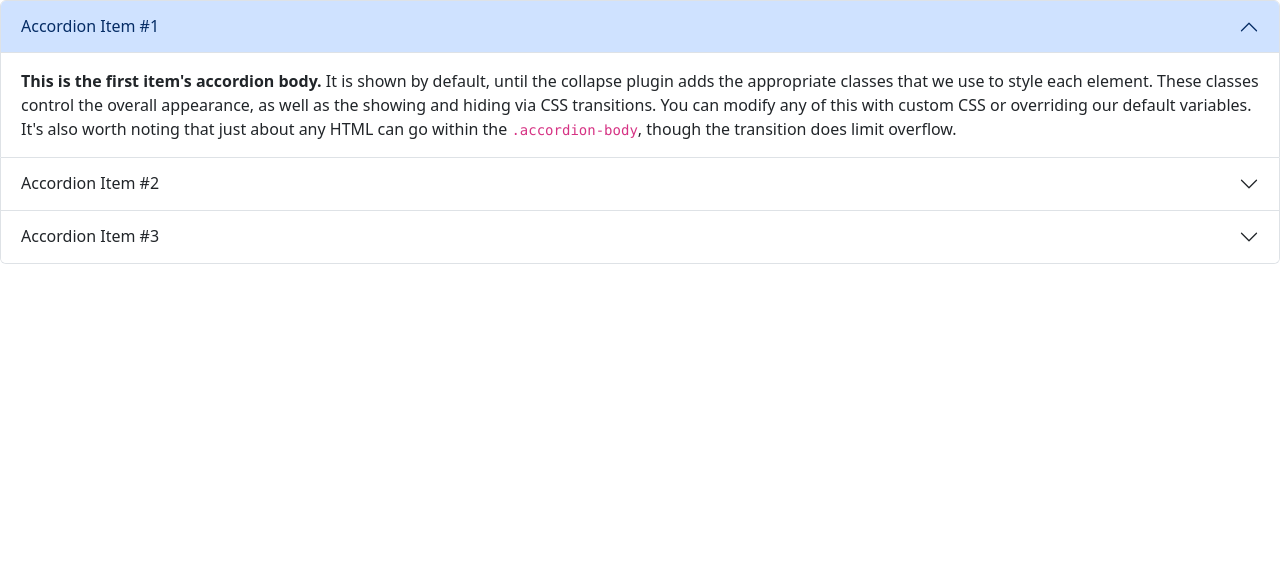
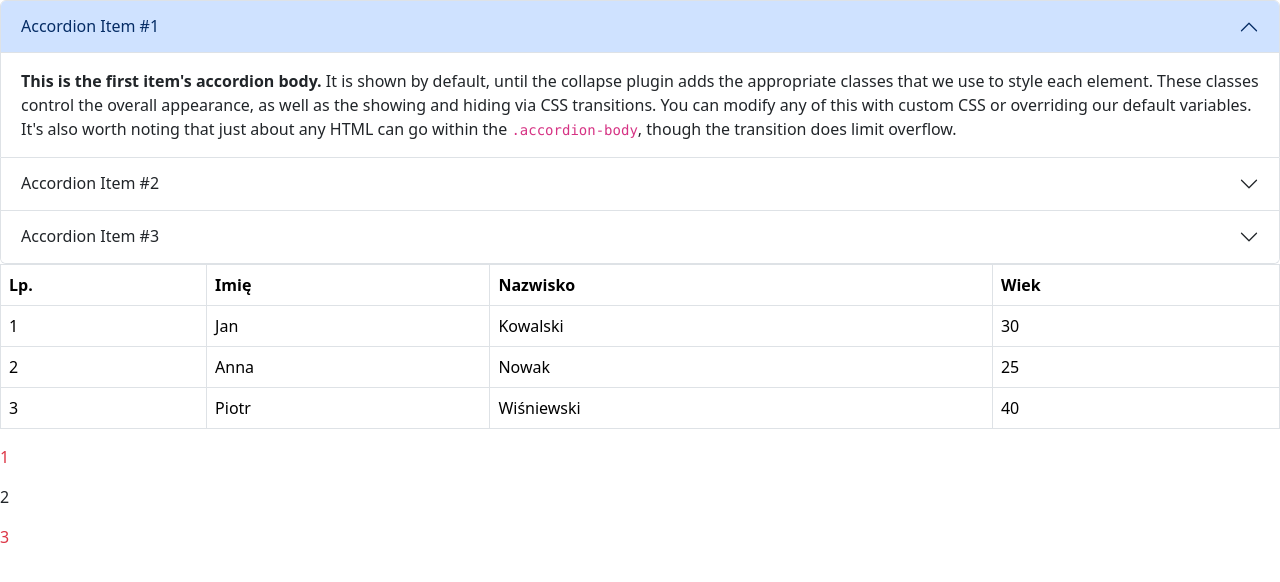
Before and after one commit to Materka11/Gik, a plain HTML site: page index.html in a window 1280 px wide. Shown: the part 56-638 px from the top of the page. Drawn offline with nearby package versions, Linux system fonts and the light colour scheme.

Commit message:
Feature: Added table and colors for p

```diff
--- a/index.html
+++ b/index.html
@@ -177,5 +177,42 @@
         </div>
       </div>
     </div>
+    <table class="table table-bordered table-hover">
+      <thead class="thead-light">
+        <tr>
+          <th>Lp.</th>
+          <th>Imię</th>
+          <th>Nazwisko</th>
+          <th>Wiek</th>
+        </tr>
+      </thead>
+      <tbody>
+        <tr>
+          <td>1</td>
+          <td>Jan</td>
+          <td>Kowalski</td>
+          <td>30</td>
+        </tr>
+        <tr>
+          <td>2</td>
+          <td>Anna</td>
+          <td>Nowak</td>
+          <td>25</td>
+        </tr>
+        <tr>
+          <td>3</td>
+          <td>Piotr</td>
+          <td>Wiśniewski</td>
+          <td>40</td>
+        </tr>
+      </tbody>
+    </table>
+    <div>
+      <p class="text-danger">1</p>
+      <section>
+        <p>2</p>
+      </section>
+    </div>
+    <p class="text-danger">3</p>
   </body>
 </html>
```
